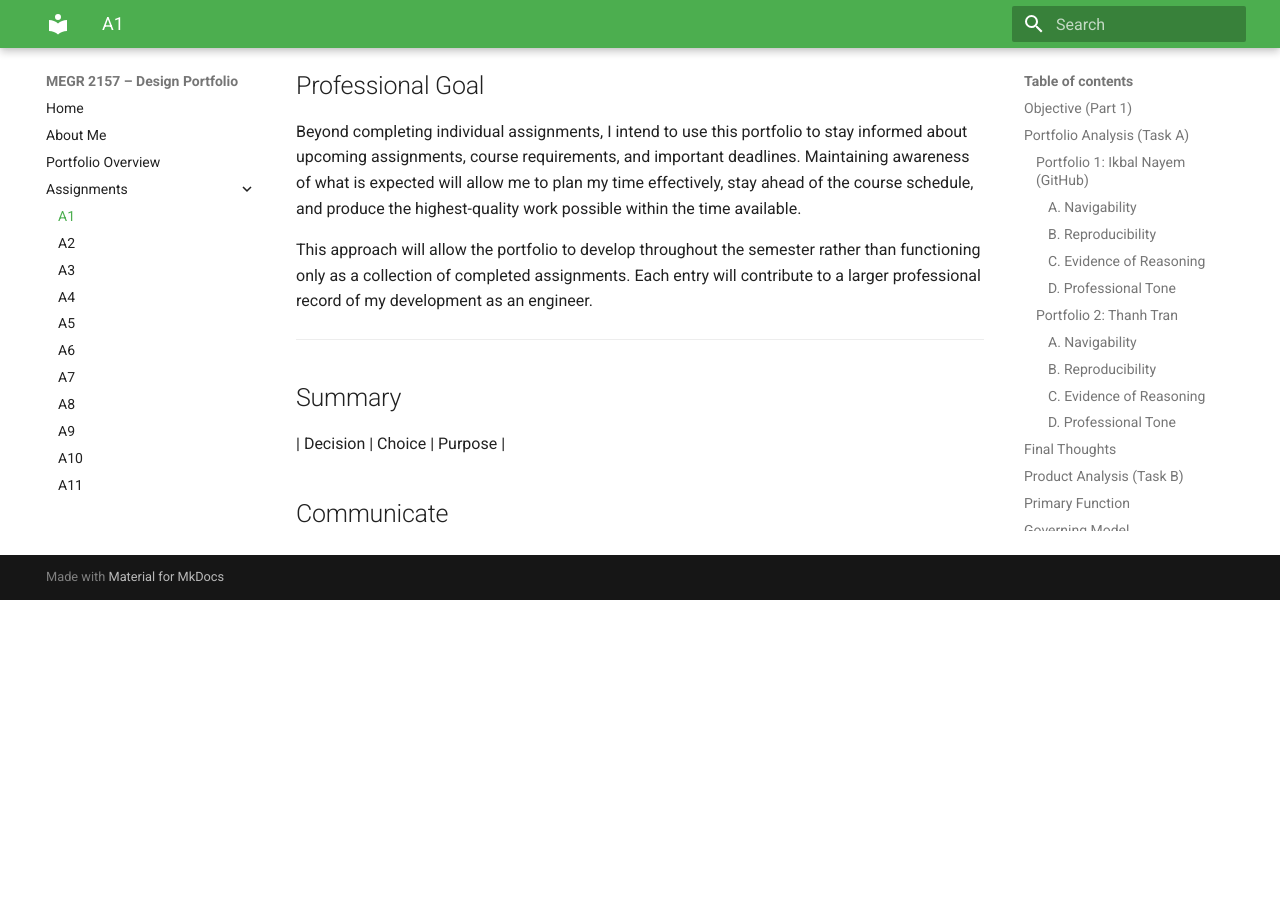
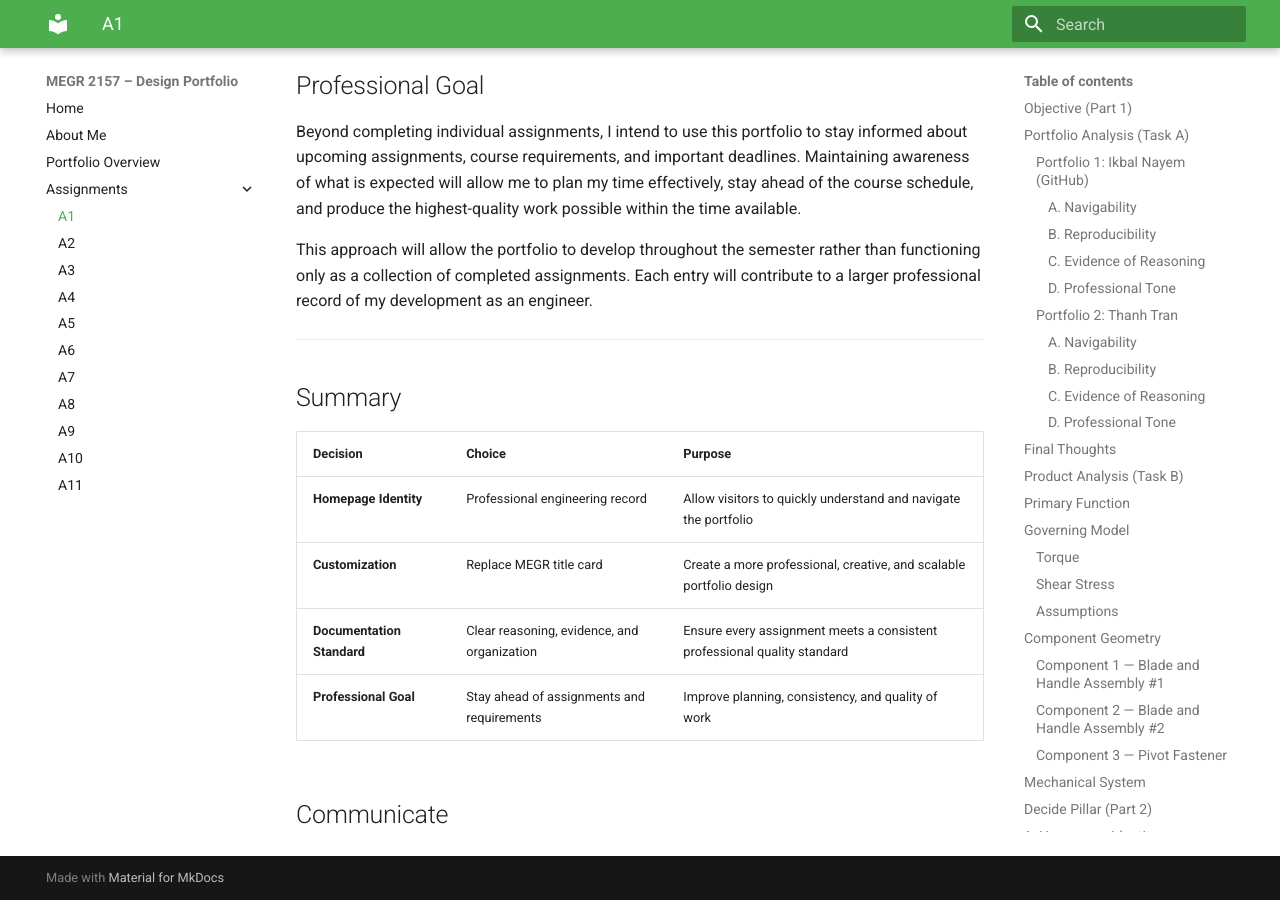
Before and after one commit to gmclean04/Mclean-MEGR-2156-Portfolio, an MkDocs documentation site: the page built from docs/assignments/A01/index.md, in a window 1280 px wide and 900 px high, scrolled down 7216 px. Built offline with MkDocs 1.6.1 and Material for MkDocs 9.7.7, drawn with Linux system fonts in a browser that asks for light colours; before the commit the page ends 7816 px from its top, so only the background shows below that.

Commit message:
Update index.md

```diff
--- a/docs/assignments/A01/index.md
+++ b/docs/assignments/A01/index.md
@@ -190,5 +190,10 @@ This approach will allow the portfolio to develop throughout the semester rather
 ## Summary
 
 | Decision | Choice | Purpose |
+|---|---|---|
+| **Homepage Identity** | Professional engineering record | Allow visitors to quickly understand and navigate the portfolio |
+| **Customization** | Replace MEGR title card | Create a more professional, creative, and scalable portfolio design |
+| **Documentation Standard** | Clear reasoning, evidence, and organization | Ensure every assignment meets a consistent professional quality standard |
+| **Professional Goal** | Stay ahead of assignments and requirements | Improve planning, consistency, and quality of work |
 
 ## Communicate
```
